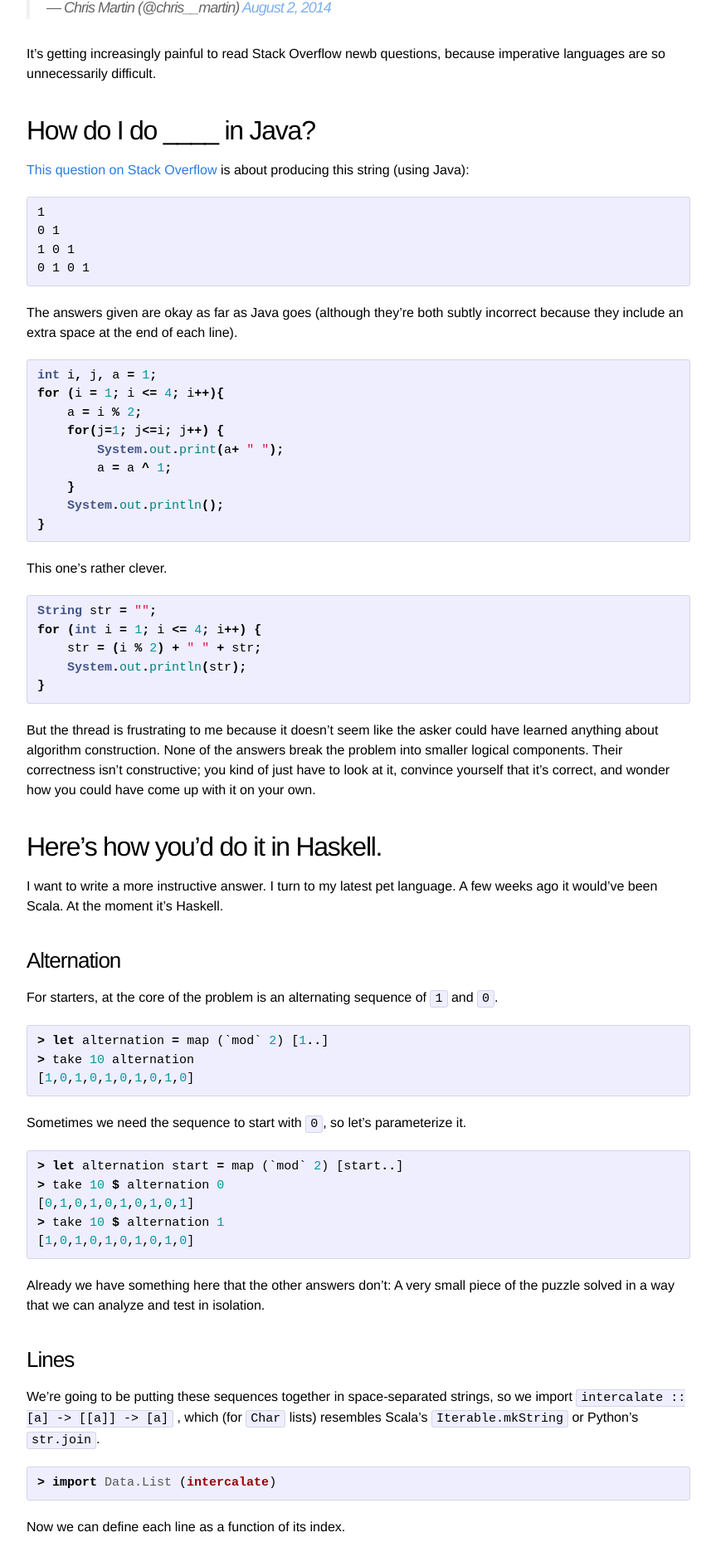
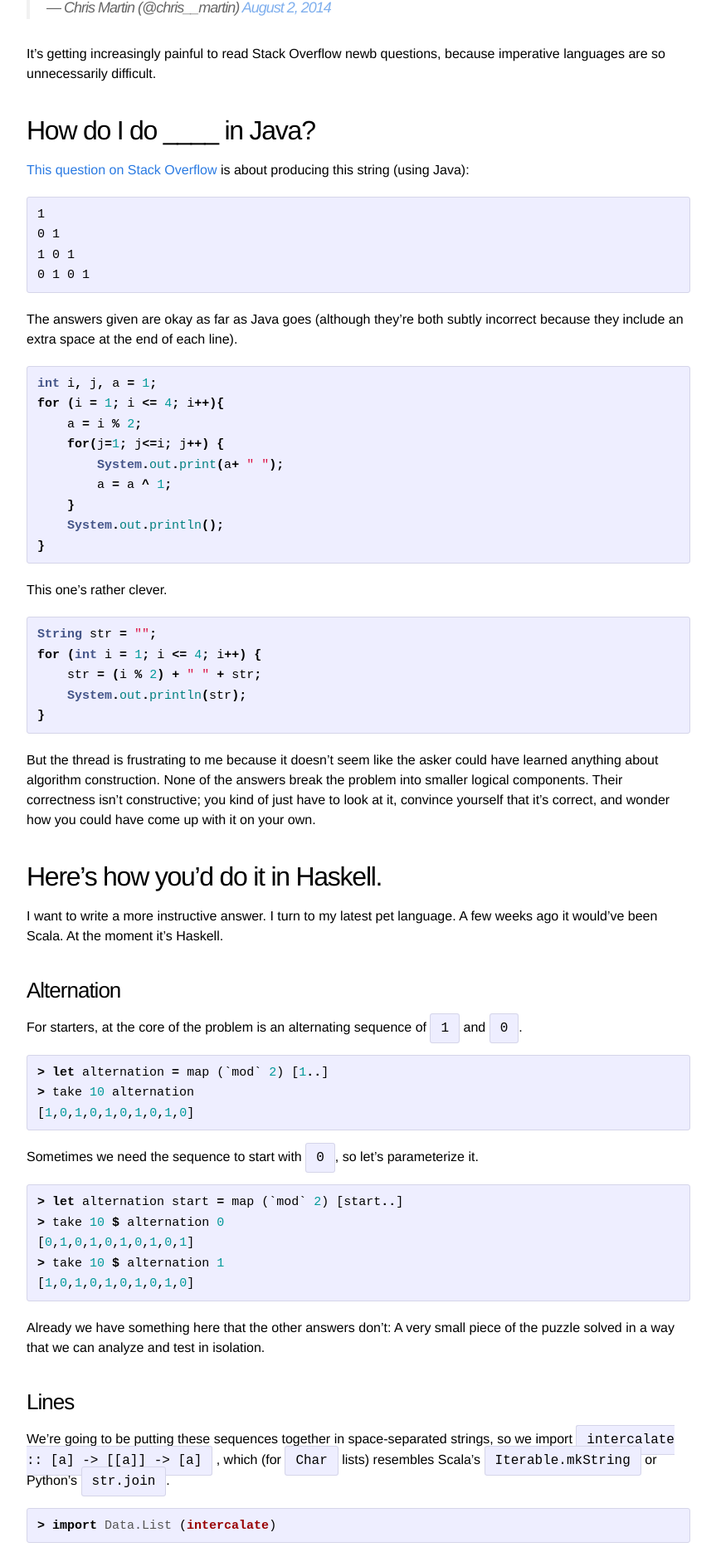
Before and after one commit to chris-martin/bricks, a Jekyll site: the page built from _posts/2014-08-03-unwanted-haskell-triangle.md, in a window 1280 px wide. Shown: the part 304-2174 px from the top of the page at 83% size, without its empty margins (208-1071 px from the left). Built offline with Jekyll 4.4.1, drawn with Linux system fonts in a browser that asks for light colours.

Commit message:
Adjust css for code blocks

```diff
--- a/assets/main.css
+++ b/assets/main.css
@@ -249,11 +249,25 @@
   -webkit-border-radius: 3px;
   -moz-border-radius: 3px;
   border-radius: 3px;
-  font-size: 15px;
   overflow-x: auto;
 }
 
-.post code { padding: 1px 5px; }
+.post pre code {
+  font-size: 15px;
+}
+
+.post h1 code,
+.post h2 code,
+.post h3 code,
+.post h4 code,
+.post h5 code,
+.post h6 code {
+  background: none;
+  padding: 0;
+  border: 0;
+}
+
+.post pre code { padding: 1px 5px; }
 
 .post ul,
 .post ol { margin-left: 1.35em; }
```
